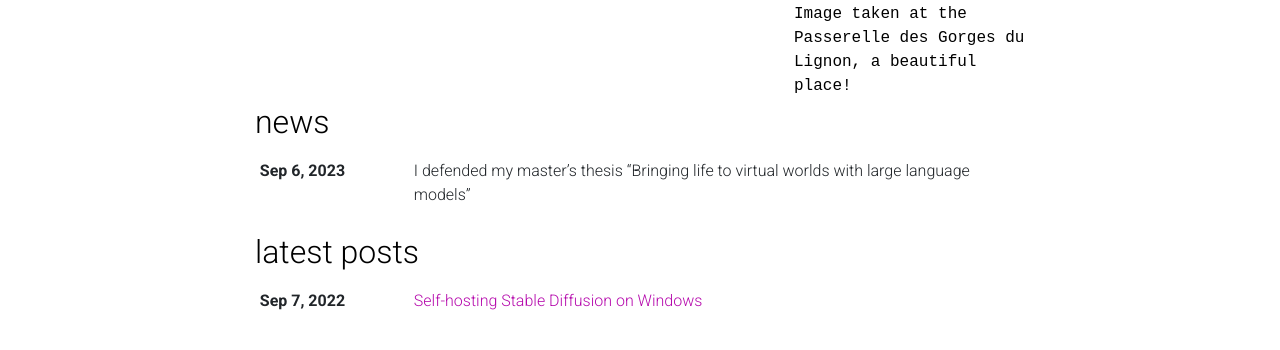
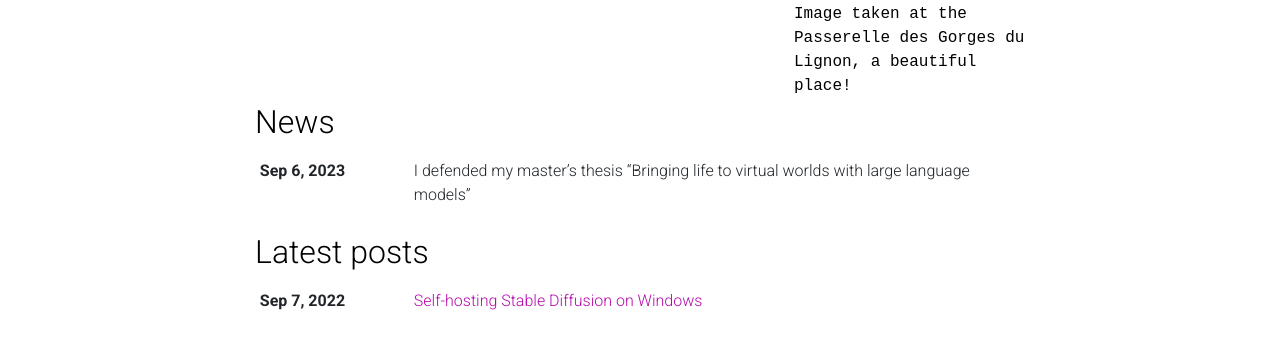
Before and after one commit to LilianBoulard/LilianBoulard.github.io, a Jekyll site: the page built from _pages/about.md, in a window 1280 px wide. Shown: the part 414-764 px from the top of the page. Built offline with Jekyll 4.4.1, drawn with Linux system fonts in a browser that asks for light colours; full-size pictures stand in for the smaller copies a plugin makes; comment, search, counter and statistics services are not loaded; a style sheet for code colours, icons or effects is not loaded.

Commit message:
Capitalize titles

```diff
--- a/_includes/projects_horizontal.html
+++ b/_includes/projects_horizontal.html
@@ -15,7 +15,7 @@
         <div class="col-md-12">
         {%- endif -%}
           <div class="card-body">
-            <h3 class="card-title text-lowercase">{{ project.title }}</h3>
+            <h3 class="card-title">{{ project.title }}</h3>
             <p class="card-text">{{ project.description }}</p>
             <div class="row ml-1 mr-1 p-0">
               {%- if project.github -%}
--- a/_layouts/about.html
+++ b/_layouts/about.html
@@ -43,19 +43,19 @@
 
           <!-- News -->
           {% if page.news and site.announcements.enabled -%}
-            <h2><a href="{{ '/news/' | relative_url }}" style="color: inherit;">news</a></h2>
+            <h2><a href="{{ '/news/' | relative_url }}" style="color: inherit;">News</a></h2>
             {%- include news.html limit=true %}
           {%- endif %}
 
           <!-- Latest posts -->
           {% if page.latest_posts -%}
-            <h2><a href="{{ '/blog/' | relative_url }}" style="color: inherit;">latest posts</a></h2>
+            <h2><a href="{{ '/blog/' | relative_url }}" style="color: inherit;">Latest posts</a></h2>
             {%- include latest_posts.html %}
           {%- endif %}
 
           <!-- Selected papers -->
           {% if page.selected_papers -%}
-            <h2><a href="{{ '/publications/' | relative_url }}" style="color: inherit;">selected publications</a></h2>
+            <h2><a href="{{ '/publications/' | relative_url }}" style="color: inherit;">Selected publications</a></h2>
             {%- include selected_papers.html %}
           {%- endif %}
 
```
